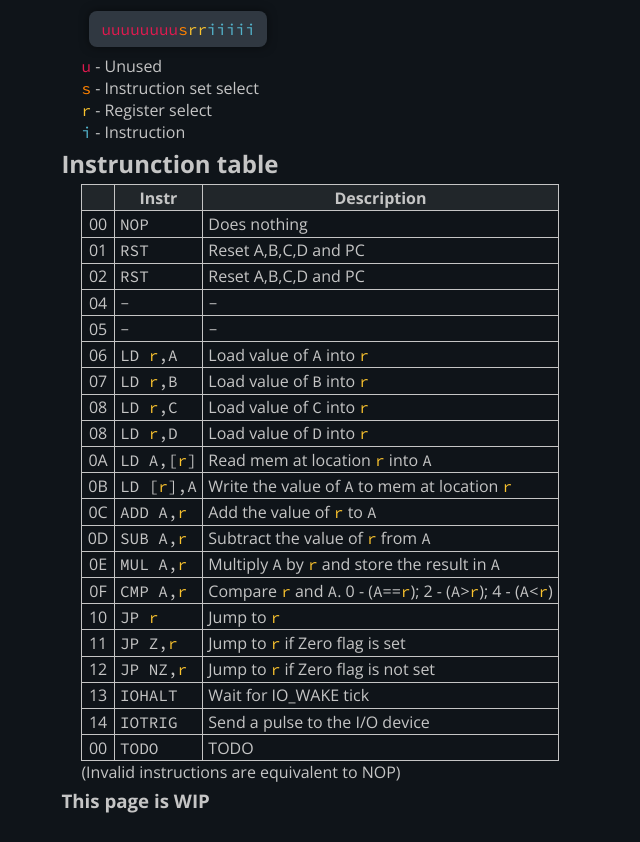
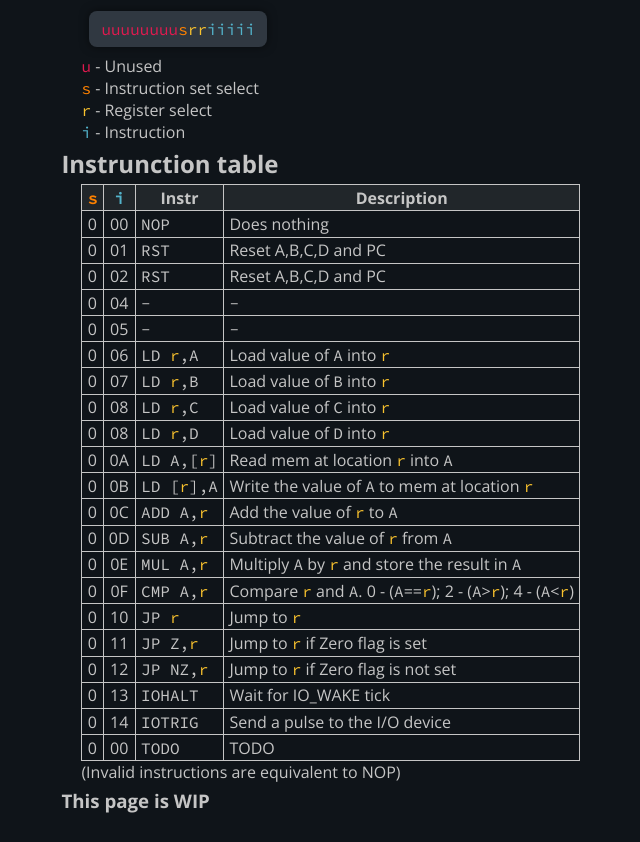
Before and after one commit to griffi-gh/C3, a plain HTML site: page docs/index.html in a window 1280 px wide. Shown: the part 671-1513 px from the top of the page, without its empty margins (185-825 px from the left). Drawn offline with Linux system fonts and the light colour scheme.

Commit message:
Update index.html

```diff
--- a/docs/index.html
+++ b/docs/index.html
@@ -101,111 +101,133 @@
 				<div class="tab">
 					<table>
 						<tr>
-							<th></th>
+							<th class="instr-s">s</th>
+							<th class="instr-i">i</th>
 							<th>Instr</th>
 							<th>Description</th>
 						</tr>
 						<tr>
+							<td>0</td>
 							<td class="center-text">00</td>
 							<td class="code-font">NOP</td>
 							<td>Does nothing</td>
 						</tr>
 						<tr>
+							<td>0</td>
 							<td class="center-text">01</td>
 							<td class="code-font">RST</td>
 							<td>Reset A,B,C,D and PC</td>
 						</tr>
 						<tr>
+							<td>0</td>
 							<td class="center-text">02</td>
 							<td class="code-font">RST</td>
 							<td>Reset A,B,C,D and PC</td>
 						</tr>
 						<tr>
+							<td>0</td>
 							<td class="center-text">04</td>
 							<td class="code-font">-</td>
 							<td class="code-font">-</td>
 						</tr>
 						<tr>
+							<td>0</td>
 							<td class="center-text">05</td>
 							<td class="code-font">-</td>
 							<td class="code-font">-</td>
 						</tr>
 						<tr>
+							<td>0</td>
 							<td class="center-text">06</td>
 							<td class="code-font">LD <span class="instr-r">r</span>,A</td>
 							<td>Load value of <span class="code-font">A</span> into <span class="instr-r">r</span></td>
 						</tr>
 						<tr>
+							<td>0</td>
 							<td class="center-text">07</td>
 							<td class="code-font">LD <span class="instr-r">r</span>,B</td>
 							<td>Load value of <span class="code-font">B</span> into <span class="instr-r">r</span></td>
 						</tr>
 						<tr>
+							<td>0</td>
 							<td class="center-text">08</td>
 							<td class="code-font">LD <span class="instr-r">r</span>,C</td>
 							<td>Load value of <span class="code-font">C</span> into <span class="instr-r">r</span></td>
 						</tr>
 						<tr>
+							<td>0</td>
 							<td class="center-text">08</td>
 							<td class="code-font">LD <span class="instr-r">r</span>,D</td>
 							<td>Load value of <span class="code-font">D</span> into <span class="instr-r">r</span></td>
 						</tr>
 						<tr>
+							<td>0</td>
 							<td class="center-text">0A</td>
 							<td class="code-font">LD A,[<span class="instr-r">r</span>]</td>
 							<td>Read mem at location <span class="instr-r">r</span> into <span class="code-font">A</span></td>
 						</tr>
 						<tr>
+							<td>0</td>
 							<td class="center-text">0B</td>
 							<td class="code-font">LD [<span class="instr-r">r</span>],A</td>
 							<td>Write the value of <span class="code-font">A</span> to mem at location <span class="instr-r">r</span></td>
 						</tr>
 						<tr>
+							<td>0</td>
 							<td class="center-text">0C</td>
 							<td class="code-font">ADD A,<span class="instr-r">r</span></td>
 							<td>Add the value of <span class="instr-r">r</span> to <span class="code-font">A</span></td>
 						</tr>
 						<tr>
+							<td>0</td>
 							<td class="center-text">0D</td>
 							<td class="code-font">SUB A,<span class="instr-r">r</span></td>
 							<td>Subtract the value of <span class="instr-r">r</span> from <span class="code-font">A</span></td>
 						</tr>
 						<tr>
+							<td>0</td>
 							<td class="center-text">0E</td>
 							<td class="code-font">MUL A,<span class="instr-r">r</span></td>
 							<td>Multiply <span class="code-font">A</span> by <span class="instr-r">r</span> and store the result in <span class="code-font">A</span></td>
 						</tr>
 						<tr>
+							<td>0</td>
 							<td class="center-text">0F</td>
 							<td class="code-font">CMP A,<span class="instr-r">r</span></td>
 							<td>Compare <span class="instr-r">r</span> and <span class="code-font">A</span>. 0 - (<span class="code-font">A</span>==<span class="instr-r">r</span>); 2 - (<span class="code-font">A</span>><span class="instr-r">r</span>); 4 - (<span class="code-font">A</span><<span class="instr-r">r</span>)</td>
 						</tr>
 						<tr>
+							<td>0</td>
 							<td class="center-text">10</td>
 							<td class="code-font">JP <span class="instr-r">r</span></td>
 							<td>Jump to <span class="instr-r">r</span></td>
 						</tr>
 						<tr>
+							<td>0</td>
 							<td class="center-text">11</td>
 							<td class="code-font">JP Z,<span class="instr-r">r</span></td>
 							<td>Jump to <span class="instr-r">r</span> if Zero flag is set</td>
 						</tr>
 						<tr>
+							<td>0</td>
 							<td class="center-text">12</td>
 							<td class="code-font">JP NZ,<span class="instr-r">r</span></td>
 							<td>Jump to <span class="instr-r">r</span> if Zero flag is not set</td>
 						</tr>
 						<tr id="_i_halt">
+							<td>0</td>
 							<td class="center-text">13</td>
 							<td class="code-font">IOHALT</td>
 							<td>Wait for IO_WAKE tick</td>
 						</tr>
 						<tr id="_io_trig">
+							<td>0</td>
 							<td class="center-text">14</td>
 							<td class="code-font">IOTRIG</td>
 							<td>Send a pulse to the I/O device</td>
 						</tr>
 						<tr>
+							<td>0</td>
 							<td class="center-text">00</td>
 							<td class="code-font">TODO</td>
 							<td>TODO</td>
```
